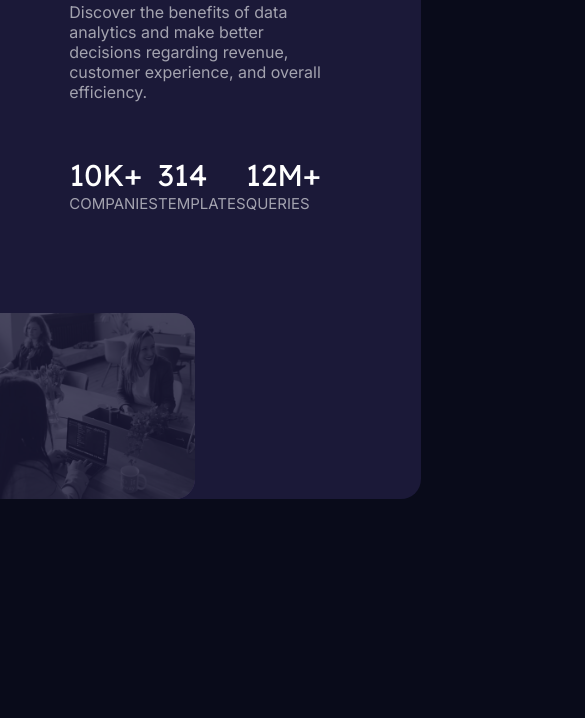
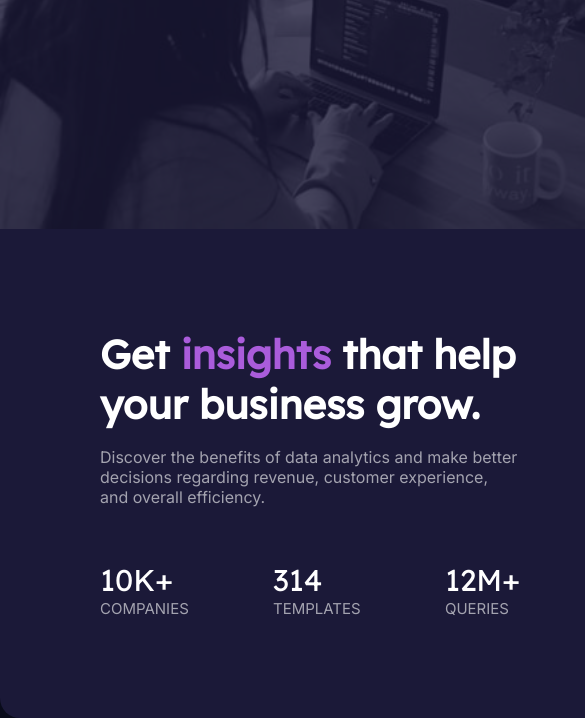
Before and after one commit to ruancs/Card-component, a plain HTML site: page index.html in a window 390 px wide. Shown: the part 546-1264 px from the top of the page, 585 px wide, since content can reach past the window. Before the commit the page ends 1045 px from the top, so only its background shows below. Drawn offline with Linux system fonts and the light colour scheme.

Commit message:
ajustes responsivos

```diff
--- a/style.css
+++ b/style.css
@@ -70,3 +70,21 @@ span{
     font-weight: 500;
     font-size: 30px;
 }
+
+
+@media only screen and (max-width:1256px){
+
+   .container, .card{
+       flex-direction: column-reverse;
+       flex-wrap: wrap;
+       columns: 1 0;
+       justify-content: flex-start;
+
+
+   }
+
+
+
+
+
+}
```
